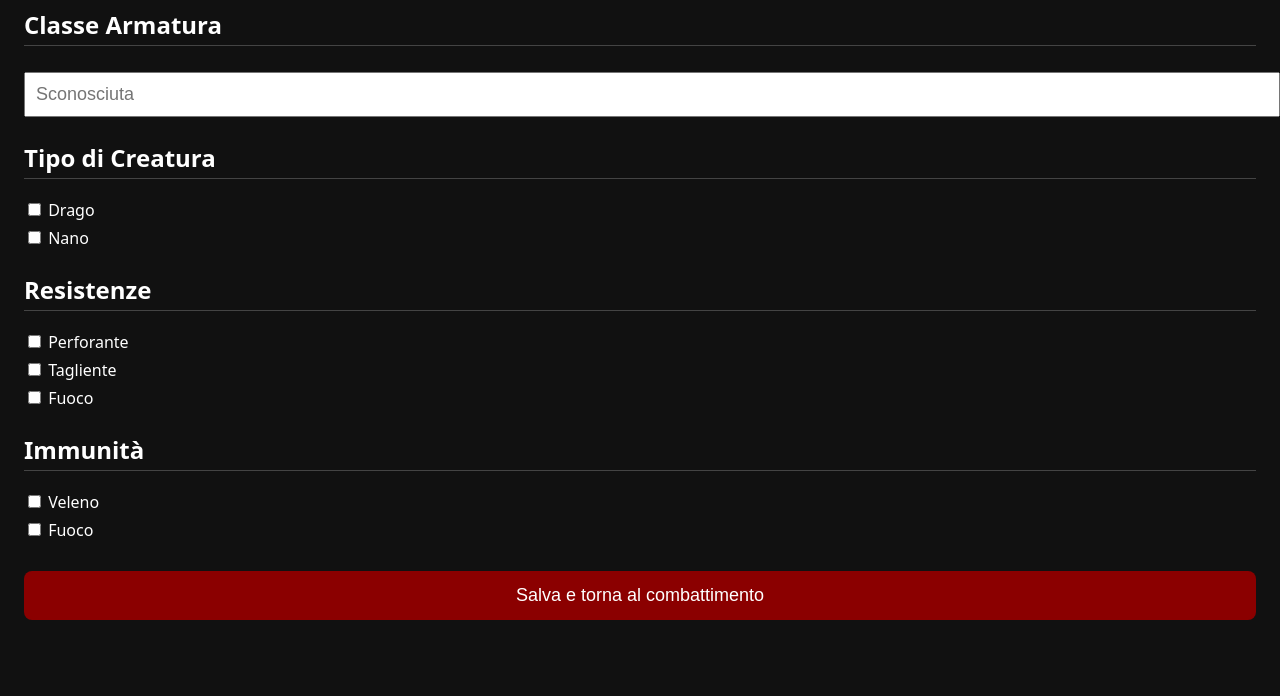
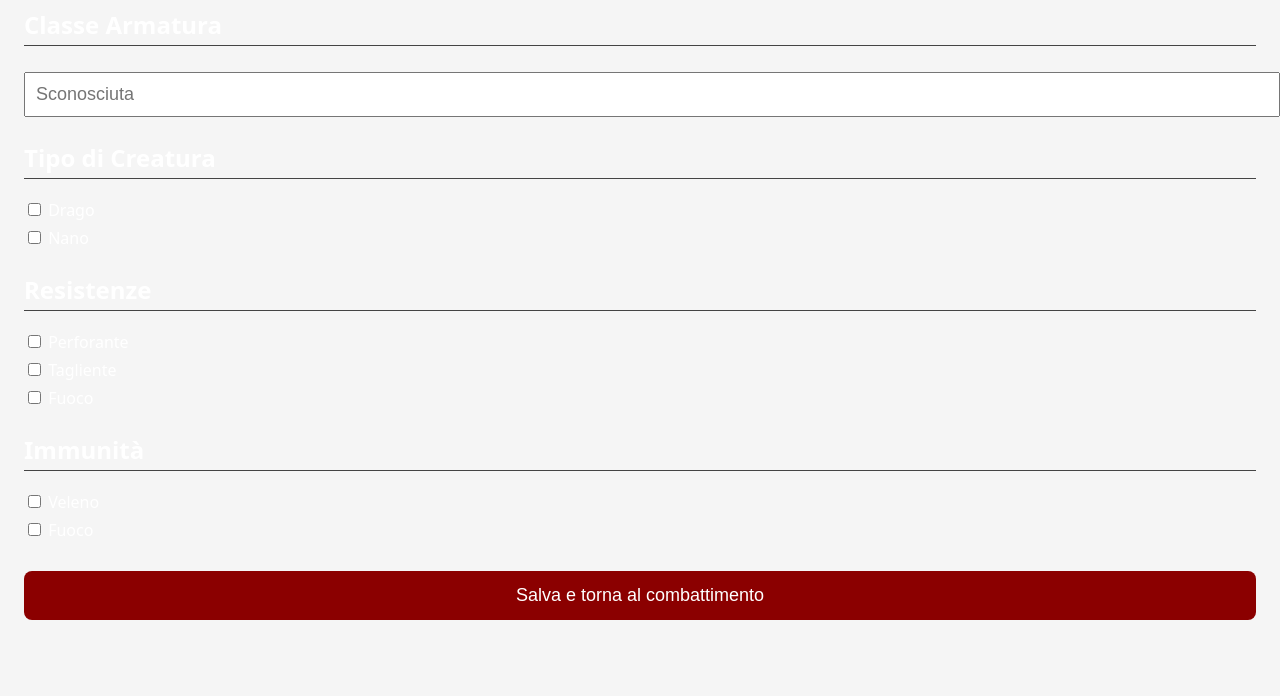
Before and after one commit to 7t9yq55yy4-design/dnd-combat-tracker, a plain HTML site: page nemico.html in a window 1280 px wide. Shown: the part 104-800 px from the top of the page. Drawn offline with Linux system fonts and the light colour scheme.

Commit message:
Update nemico.html

```diff
--- a/nemico.html
+++ b/nemico.html
@@ -11,7 +11,7 @@
     body {
       font-family: system-ui, sans-serif;
       padding: 16px;
-      background: #111;
+      background: #f5f5f5;
       color: #fff;
     }
 
```
